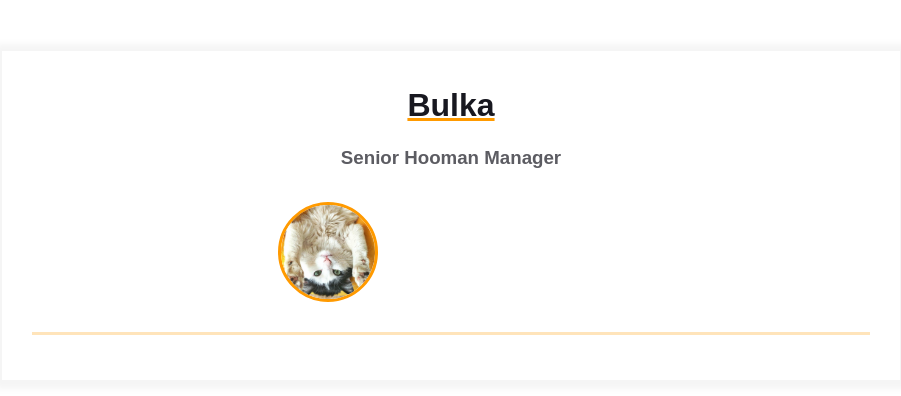
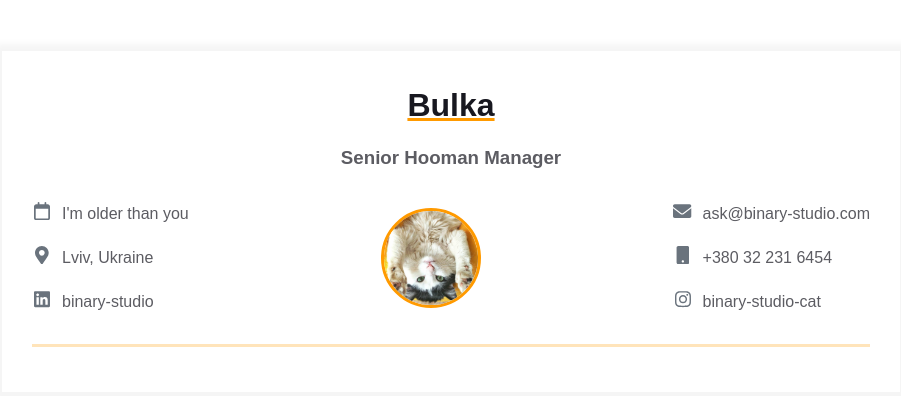
Before and after one commit to Fukkatsumi/homepage, a plain HTML site: page index.html in a window 1280 px wide. Shown: the whole page, without its empty margins (189-1090 px from the left). Drawn offline with Linux system fonts and the light colour scheme.

Commit message:
Added contact info items

```diff
--- a/index.html
+++ b/index.html
@@ -13,18 +13,74 @@
               <div class="resume__block">
                  <h1 class="contact-info__header">Bulka</h1>
                  <h3 class="contact-info__sub-header">Senior Hooman Manager</h3>
-
                  <div class="contact_info_container fh">
-                <div class="contact-info__block"></div>
-
+                    <div class="contact-info__block">
+                       <a href="" rel="author" class="contact-info__item">
+                          <div class="contact-info__item-icon-wrapper">
+                             <svg class="contact-info__item-icon" xmlns="http://www.w3.org/2000/svg" viewBox="0 0 448 512">
+                                <path
+                                   d="M152 64H296V24C296 10.75 306.7 0 320 0C333.3 0 344 10.75 344 24V64H384C419.3 64 448 92.65 448 128V448C448 483.3 419.3 512 384 512H64C28.65 512 0 483.3 0 448V128C0 92.65 28.65 64 64 64H104V24C104 10.75 114.7 0 128 0C141.3 0 152 10.75 152 24V64zM48 448C48 456.8 55.16 464 64 464H384C392.8 464 400 456.8 400 448V192H48V448z"></path>
+                             </svg>
+                          </div>
+                          <span>I'm older than you</span>
+                       </a>
+                       <a href="" rel="author" class="contact-info__item">
+                          <div class="contact-info__item-icon-wrapper">
+                             <svg class="contact-info__item-icon" xmlns="http://www.w3.org/2000/svg" viewBox="0 0 384 512">
+                                <path
+                                   d="M172.268 501.67C26.97 291.031 0 269.413 0 192 0 85.961 85.961 0 192 0s192 85.961 192 192c0 77.413-26.97 99.031-172.268 309.67-9.535 13.774-29.93 13.773-39.464 0zM192 272c44.183 0 80-35.817 80-80s-35.817-80-80-80-80 35.817-80 80 35.817 80 80 80z">
+                                </path>
+                             </svg>
+                          </div>
+                          <span>Lviv, Ukraine</span>
+                       </a>
+                       <a href="https://ua.linkedin.com/company/binary-studio_241166" rel="author" class="contact-info__item">
+                          <div class="contact-info__item-icon-wrapper">
+                             <svg class="contact-info__item-icon" xmlns="http://www.w3.org/2000/svg" viewBox="0 0 448 512">
+                                <path
+                                   d="M416 32H31.9C14.3 32 0 46.5 0 64.3v383.4C0 465.5 14.3 480 31.9 480H416c17.6 0 32-14.5 32-32.3V64.3c0-17.8-14.4-32.3-32-32.3zM135.4 416H69V202.2h66.5V416zm-33.2-243c-21.3 0-38.5-17.3-38.5-38.5S80.9 96 102.2 96c21.2 0 38.5 17.3 38.5 38.5 0 21.3-17.2 38.5-38.5 38.5zm282.1 243h-66.4V312c0-24.8-.5-56.7-34.5-56.7-34.6 0-39.9 27-39.9 54.9V416h-66.4V202.2h63.7v29.2h.9c8.9-16.8 30.6-34.5 62.9-34.5 67.2 0 79.7 44.3 79.7 101.9V416z">
+                                </path>
+                             </svg>
+                          </div>
+                          <span>binary-studio</span>
+                       </a>
+                    </div>
                     <div class="contact-info__block contact-info__block--center">
                        <img class="contact-info__avatar" src="assets/avatar.jpg" alt="Avatar">
                     </div>
-
-                <div class="contact-info__block"></div>
-              <div>
-            <div>
-          <div>
+                    <div class="contact-info__block">
+                       <a href="mailto:ask@binary-studio.com" rel="author" class="contact-info__item">
+                          <div class="contact-info__item-icon-wrapper">
+                             <svg class="contact-info__item-icon" xmlns="http://www.w3.org/2000/svg" viewBox="0 0 512 512">
+                                <path
+                                   d="M256 352c-16.53 0-33.06-5.422-47.16-16.41L0 173.2V400C0 426.5 21.49 448 48 448h416c26.51 0 48-21.49 48-48V173.2l-208.8 162.5C289.1 346.6 272.5 352 256 352zM16.29 145.3l212.2 165.1c16.19 12.6 38.87 12.6 55.06 0l212.2-165.1C505.1 137.3 512 125 512 112C512 85.49 490.5 64 464 64h-416C21.49 64 0 85.49 0 112C0 125 6.01 137.3 16.29 145.3z"></path>
+                             </svg>
+                          </div>
+                          <span>ask@binary-studio.com</span>
+                       </a>
+                       <a href="tel:+380322316454" rel="author" class="contact-info__item">
+                          <div class="contact-info__item-icon-wrapper">
+                             <svg class="contact-info__item-icon" xmlns="http://www.w3.org/2000/svg" viewBox="0 0 384 512">
+                                <path
+                                   d="M320 0H64C37.49 0 16 21.49 16 48v416C16 490.5 37.49 512 64 512h256c26.51 0 48-21.49 48-48v-416C368 21.49 346.5 0 320 0zM192 464c-17.75 0-32-14.25-32-32s14.25-32 32-32s32 14.25 32 32S209.8 464 192 464z"></path>
+                             </svg>
+                          </div>
+                          <span>+380 32 231 6454</span>
+                       </a>
+                       <a href="https://www.instagram.com/binarystudiocat/" rel="author" class="contact-info__item">
+                          <div class="contact-info__item-icon-wrapper">
+                             <svg class="contact-info__item-icon" xmlns="http://www.w3.org/2000/svg" viewBox="0 0 448 512">
+                                <path
+                                   d="M224.1 141c-63.6 0-114.9 51.3-114.9 114.9s51.3 114.9 114.9 114.9S339 319.5 339 255.9 287.7 141 224.1 141zm0 189.6c-41.1 0-74.7-33.5-74.7-74.7s33.5-74.7 74.7-74.7 74.7 33.5 74.7 74.7-33.6 74.7-74.7 74.7zm146.4-194.3c0 14.9-12 26.8-26.8 26.8-14.9 0-26.8-12-26.8-26.8s12-26.8 26.8-26.8 26.8 12 26.8 26.8zm76.1 27.2c-1.7-35.9-9.9-67.7-36.2-93.9-26.2-26.2-58-34.4-93.9-36.2-37-2.1-147.9-2.1-184.9 0-35.8 1.7-67.6 9.9-93.9 36.1s-34.4 58-36.2 93.9c-2.1 37-2.1 147.9 0 184.9 1.7 35.9 9.9 67.7 36.2 93.9s58 34.4 93.9 36.2c37 2.1 147.9 2.1 184.9 0 35.9-1.7 67.7-9.9 93.9-36.2 26.2-26.2 34.4-58 36.2-93.9 2.1-37 2.1-147.8 0-184.8zM398.8 388c-7.8 19.6-22.9 34.7-42.6 42.6-29.5 11.7-99.5 9-132.1 9s-102.7 2.6-132.1-9c-19.6-7.8-34.7-22.9-42.6-42.6-11.7-29.5-9-99.5-9-132.1s-2.6-102.7 9-132.1c7.8-19.6 22.9-34.7 42.6-42.6 29.5-11.7 99.5-9 132.1-9s102.7-2.6 132.1 9c19.6 7.8 34.7 22.9 42.6 42.6 11.7 29.5 9 99.5 9 132.1s2.7 102.7-9 132.1z">
+                                </path>
+                             </svg>
+                          </div>
+                          <span>binary-studio-cat</span>
+                       </a>
+                    </div>
+                 </div>
+              </div>
+           </div>
         </div>
      </main>
   </body>
```
Lines whose indentation alone changed are shown as unchanged.
